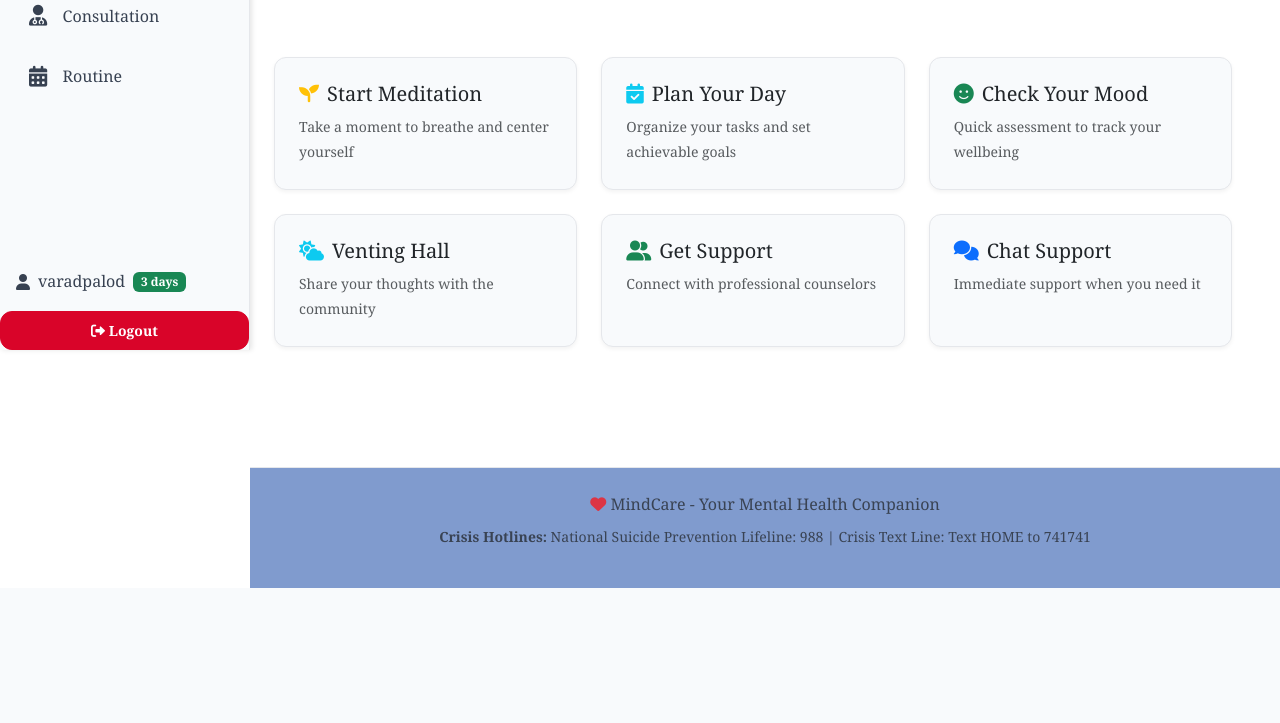
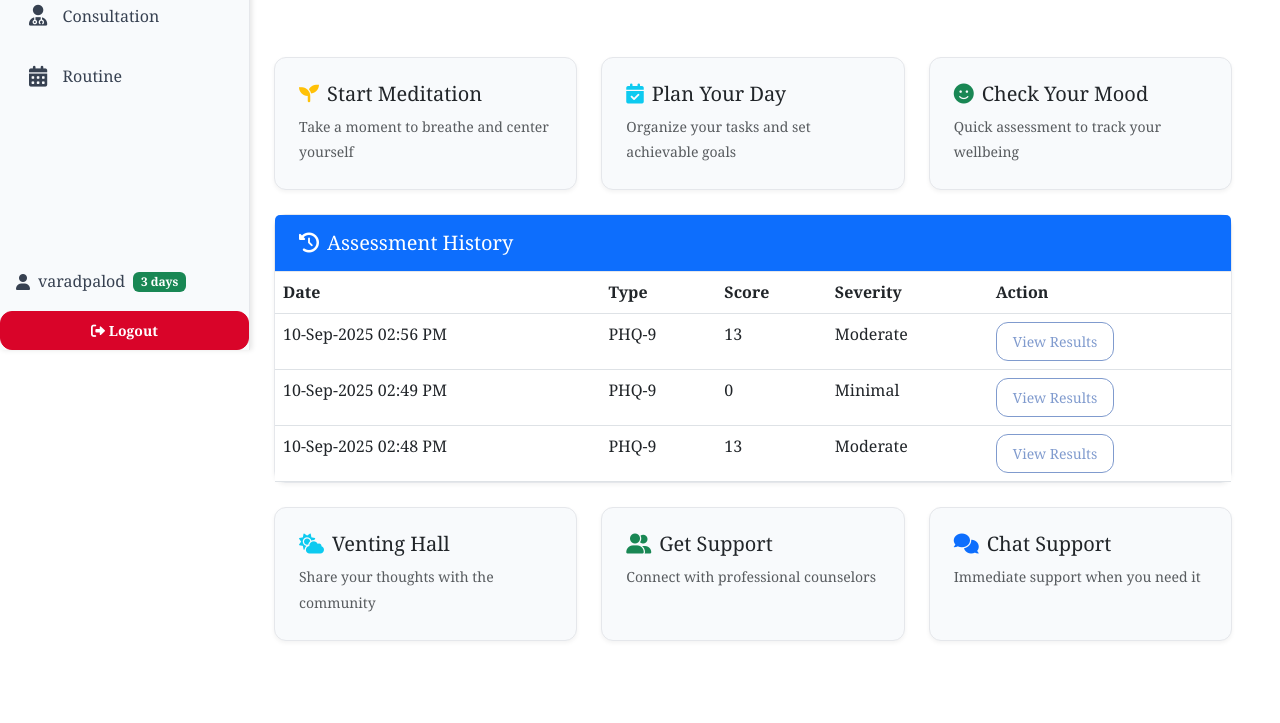
Before and after one commit to SarangRao20/SIH-MentalHealth, a Flask app: page /dashboard in a window 1280 px wide. Shown: the part 450-1173 px from the top of the page. Before the commit the page ends 1038 px from the top, so only its background shows below. Run offline with Flask 3, Linux system fonts and the light colour scheme; a user stored in the database is signed in.

Commit message:
view results rendering issue fixed

```diff
--- a/routes.py
+++ b/routes.py
@@ -274,17 +274,18 @@ def assessment_form(assessment_type):
 @app.route('/assessment/results/<int:assessment_id>')
 @login_required
 def view_assessment_results(assessment_id):
-    # Get the assessment
     assessment = Assessment.query.get_or_404(assessment_id)
-
-    # Verify the assessment belongs to the current user
     if assessment.user_id != current_user.id:
         flash('You do not have permission to view these results', 'error')
         return redirect(url_for('assessments'))
-
-    # Generate analysis based on assessment type and score
-    analysis = generate_analysis(assessment.assessment_type, assessment.score)
-
+    import json
+    if assessment.recommendations:
+        try:
+            analysis = json.loads(assessment.recommendations)
+        except Exception:
+            analysis = generate_analysis(assessment.assessment_type, assessment.score)
+    else:
+        analysis = generate_analysis(assessment.assessment_type, assessment.score)
     return render_template('assessment_results.html',
                          assessment=assessment,
                          analysis=analysis)
@@ -323,23 +324,15 @@ def generate_analysis(assessment_type, score):
 def submit_assessment():
     assessment_type = request.form['assessment_type']
     responses = {}
-
-    # Collect responses
     for i in range(len(get_assessment_questions(assessment_type))):
         responses[f'q{i}'] = int(request.form[f'q{i}'])
-
-    # Calculate score
     if assessment_type == "PHQ-9":
         score, severity = calculate_phq9_score(responses)
     elif assessment_type == "GAD-7":
         score, severity = calculate_gad7_score(responses)
     elif assessment_type == "GHQ":
         score, severity = calculate_ghq_score(responses)
-
-    # Get AI analysis
     analysis = analyze_assessment_results(assessment_type, responses, score)
-
-    # Save assessment
     assessment = Assessment(
         user_id=current_user.id,
         assessment_type=assessment_type,
@@ -348,10 +341,8 @@ def submit_assessment():
         severity_level=severity,
         recommendations=json.dumps(analysis)
     )
-
     db.session.add(assessment)
     db.session.commit()
-
     return render_template('assessment_results.html',
                          assessment=assessment,
                          analysis=analysis)
--- a/templates/dashboard.html
+++ b/templates/dashboard.html
@@ -37,7 +37,7 @@
                     <h2 class="metric-value text-success">{{ tasks_completed }}/{{ total_tasks }}</h2>
                     <p class="card-text text-muted mb-3">Completed today</p>
                     <div class="progress" style="height: 5px;">
-                        <div class="progress-bar bg-success" role="progressbar" style="width: {{ tasks_progress }}%;" aria-valuenow="{{ tasks_progress }}" aria-valuemin="0" aria-valuemax="100"></div>
+                        <div class="progress-bar bg-success {{ 'w-' ~ tasks_progress|default(0) }}" role="progressbar" aria-valuenow="{{ tasks_progress|default(0) }}" aria-valuemin="0" aria-valuemax="100"></div>
                     </div>
                 </div>
             </div>
@@ -84,6 +84,46 @@
                 </a>
             </div>
         </div>
+        <!-- Assessment History Section -->
+        <div class="col-12 mt-4">
+            <div class="card">
+                <div class="card-header bg-primary text-white">
+                    <h5 class="mb-0"><i class="fas fa-history me-2"></i>Assessment History</h5>
+                </div>
+                <div class="card-body p-0">
+                    {% if recent_assessments and recent_assessments|length > 0 %}
+                    <div class="table-responsive">
+                        <table class="table mb-0">
+                            <thead>
+                                <tr>
+                                    <th>Date</th>
+                                    <th>Type</th>
+                                    <th>Score</th>
+                                    <th>Severity</th>
+                                    <th>Action</th>
+                                </tr>
+                            </thead>
+                            <tbody>
+                                {% for assessment in recent_assessments %}
+                                <tr>
+                                    <td>{{ assessment.completed_at.strftime('%d-%b-%Y %I:%M %p') }}</td>
+                                    <td>{{ assessment.assessment_type }}</td>
+                                    <td>{{ assessment.score }}</td>
+                                    <td>{{ assessment.severity_level }}</td>
+                                    <td>
+                                        <a href="{{ url_for('view_assessment_results', assessment_id=assessment.id) }}" class="btn btn-sm btn-outline-primary">View Results</a>
+                                    </td>
+                                </tr>
+                                {% endfor %}
+                            </tbody>
+                        </table>
+                    </div>
+                    {% else %}
+                        <div class="p-3 text-muted">No assessments found.</div>
+                    {% endif %}
+                </div>
+            </div>
+        </div>
         <div class="col-md-4">
             <div class="card h-100 action-card">
                 <a href="{{ url_for('venting_hall') }}" class="d-block text-decoration-none text-dark p-4">
--- a/templates/meditation.html
+++ b/templates/meditation.html
@@ -32,6 +32,7 @@
         letter-spacing: 1px;
         background: linear-gradient(90deg, #fbc2eb 0%, #a6c1ee 100%);
         -webkit-background-clip: text;
+        background-clip: text;
         -webkit-text-fill-color: transparent;
         animation: textGlow 2s infinite alternate;
         text-align: center;
```
Also changed, not shown: instance/mental_health.db.
